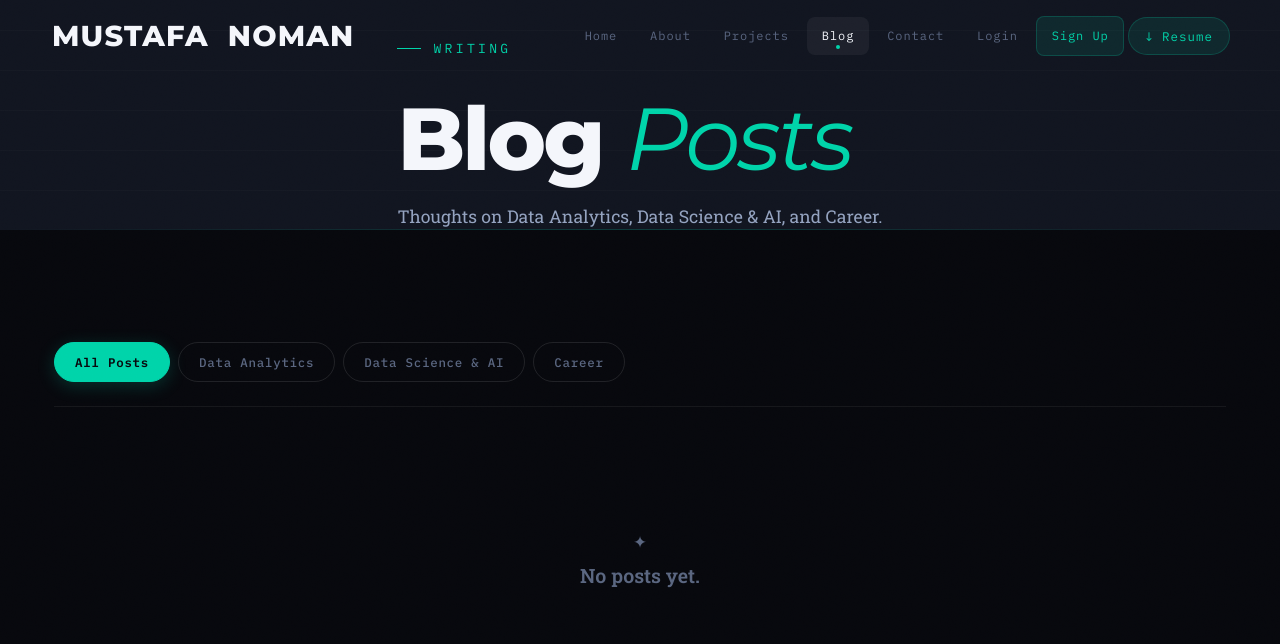
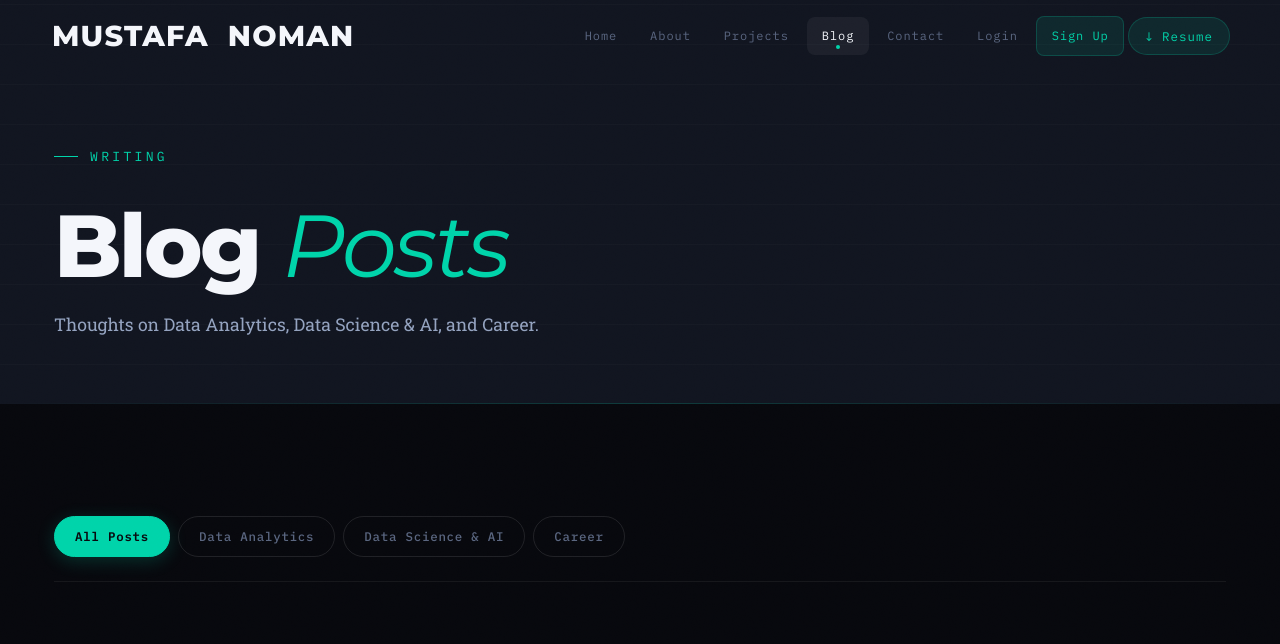
Before and after one commit to mustafanoman128/Website, a Flask app: page /blog in a window 1280 px wide. Shown: the top 644 px of the page. Run offline with Flask 3, Linux system fonts and the light colour scheme; data that the repository does not hold is empty.

Commit message:
Fix page hero clipping: remove max-height and conflicting padding-top
The fixed nav (72px) was causing the section-label to be hidden behind it
due to max-height: 230px and a duplicate padding-top override. Replaced
with clean calc(72px + sp-16) padding on both axes.

Co-Authored-By: Claude Sonnet 4.6 <noreply@anthropic.com>

```diff
--- a/static/css/style.css
+++ b/static/css/style.css
@@ -210,6 +210,16 @@ ul { list-style: none; }
 .reveal.visible, .reveal-left.visible, .reveal-right.visible, .reveal-scale.visible {
   opacity: 1;
   transform: none;
+}
+
+/* Page hero content is always above the fold — skip the reveal animation entirely */
+.page-hero .reveal,
+.page-hero .reveal-left,
+.page-hero .reveal-right,
+.page-hero .reveal-scale {
+  opacity: 1 !important;
+  transform: none !important;
+  transition: none !important;
 }
 
 /* ─── Navigation ─────────────────────────────────────────────── */
@@ -828,15 +838,9 @@ btn--outline-teall{
 
 /* ─── Page Hero ──────────────────────────────────────────────── */
 .page-hero {
-  padding: calc(72px + var(--sp-20)) 0 var(--sp-20);
+  padding: calc(72px + var(--sp-16)) 0 var(--sp-16);
   position: relative;
   overflow: hidden;
-  max-height: 230px;
-
-  display: flex;
-  justify-content: center;
-  padding-top: 111px;
-  align-items: center;
 }
 .page-hero::after {
   content: '';
```
